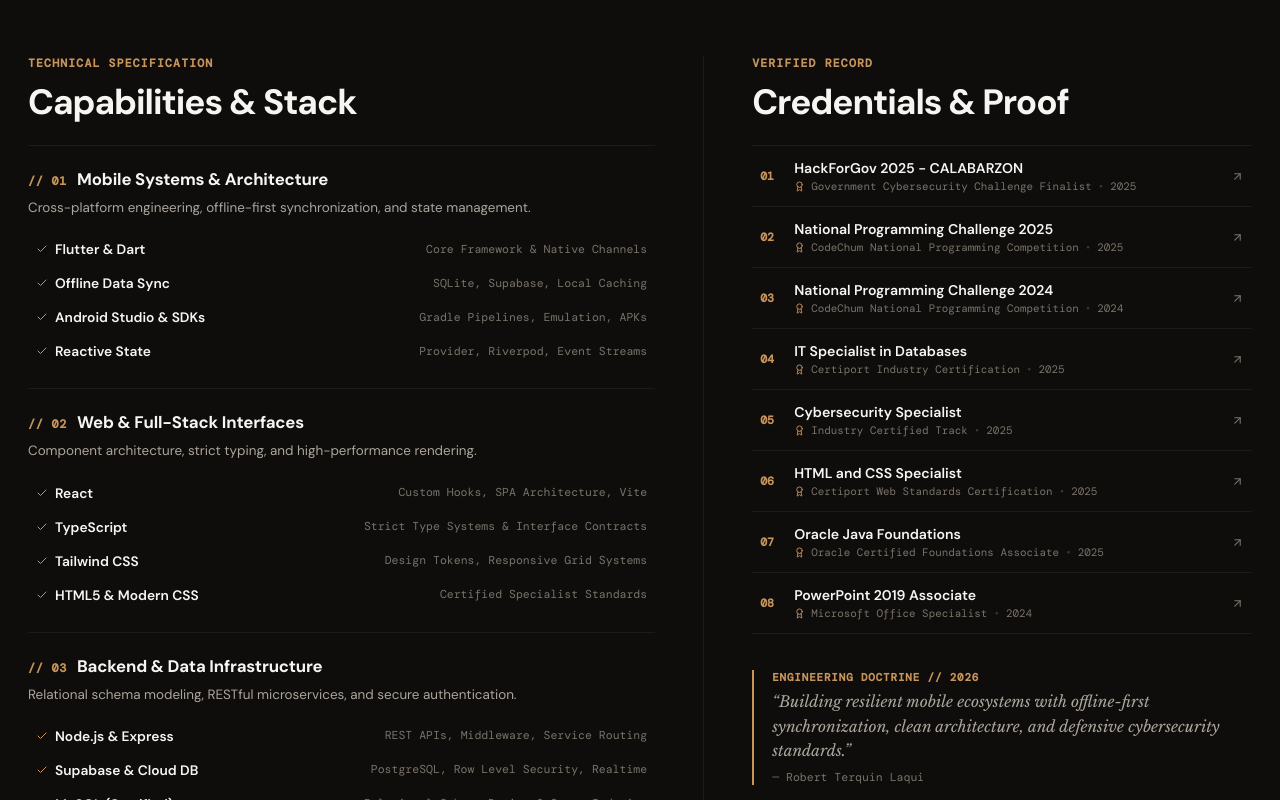
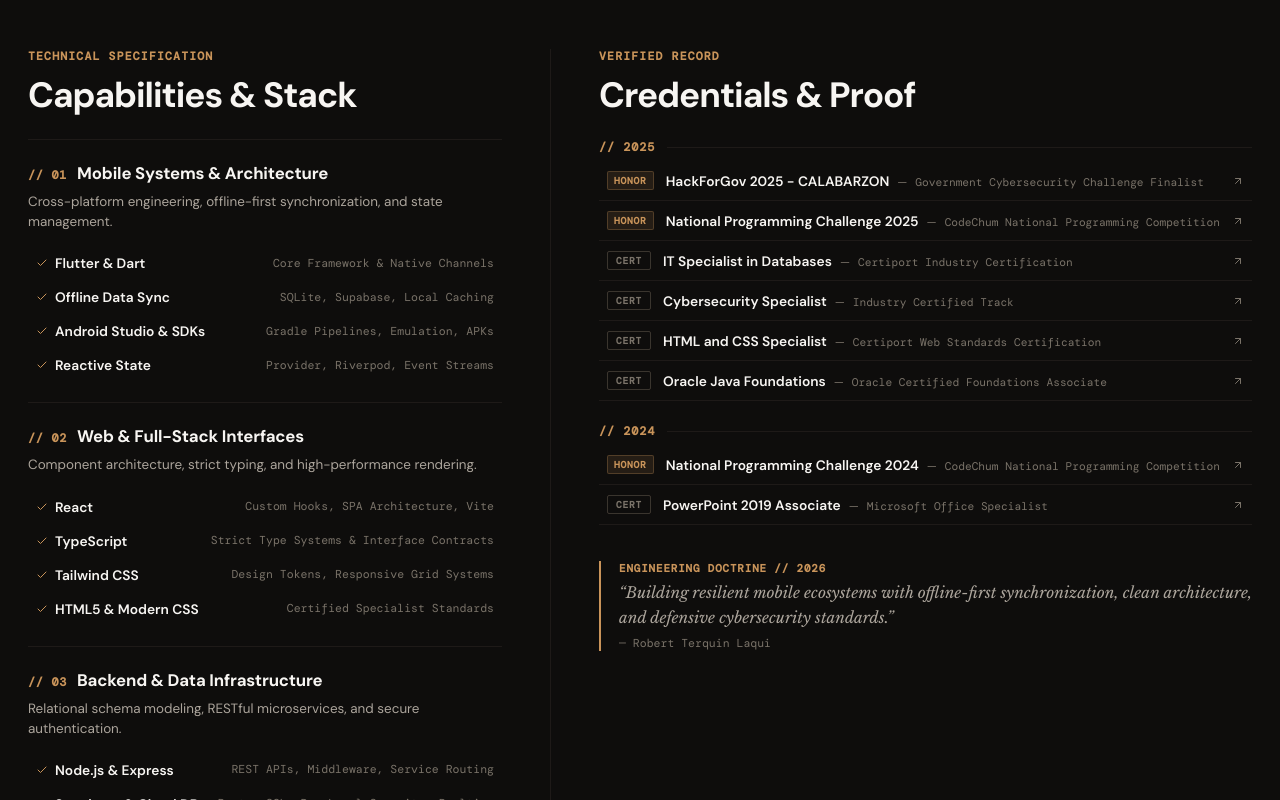
Before and after one commit to robertterquin/personal-portfolio, a React (Vite) app: page / in a window 1280 px wide. Shown: the part 1480-2280 px from the top of the page. Built offline with nearby package versions, Linux system fonts and the light colour scheme; a web font is replaced by a local one.

Commit message:
Refactor styles and structure: update accent colors, enhance hero title, and improve credentials display in the Toolkit section

```diff
--- a/src/App.css
+++ b/src/App.css
@@ -24,11 +24,11 @@
   --ink-muted: #aca59c;
   --ink-dim: #7a7369;
 
-  /* Warm Cognac Amber & Saddle Leather Accents */
+  /* Warm Cognac Saddle Leather Accents (Sampled from Profile Image) */
   --accent: #c9945a;
   --accent-hover: #d9aa74;
   --accent-dim: rgba(201, 148, 90, 0.12);
-  --accent-glow: rgba(201, 148, 90, 0.24);
+  --accent-glow: rgba(201, 148, 90, 0.22);
 
   --leather: #c9945a;
   --leather-subtle: rgba(201, 148, 90, 0.09);
@@ -317,12 +317,17 @@ html.theme-day .status-indicator {
 }
 
 .hero-title {
-  margin: 0 0 18px 0;
-  font-size: clamp(2.4rem, 4.8vw, 3.8rem);
+  margin: 0 0 22px 0;
+  font-size: clamp(2.5rem, 5vw, 4rem);
   font-weight: 800;
   line-height: 0.95;
   letter-spacing: -0.04em;
-  color: var(--ink);
+  color: var(--accent);
+}
+
+.hero-title-dot {
+  color: var(--accent);
+  opacity: 0.85;
 }
 
 .hero-bio {
@@ -1509,86 +1514,133 @@ html.theme-day .viewer-btn-primary:hover {
   text-align: right;
 }
 
-/* Credentials Ledger (Zero Cards) */
-.credentials-ledger {
+/* Chronological Proof Ledger (Zero Cards) */
+.chronological-ledger {
   display: flex;
   flex-direction: column;
-}
-
-.cred-ledger-row {
-  display: flex;
-  align-items: center;
-  gap: 14px;
-  padding: 13px 8px;
-  border-top: 1px solid var(--line);
+  gap: 22px;
+}
+
+.ledger-year-section {
+  display: flex;
+  flex-direction: column;
+}
+
+.ledger-year-header {
+  display: flex;
+  align-items: center;
+  gap: 12px;
+  margin-bottom: 6px;
+}
+
+.ledger-year-tag {
+  font-family: var(--font-mono);
+  font-size: 0.74rem;
+  font-weight: 700;
+  color: var(--accent);
+  letter-spacing: 0.08em;
+}
+
+.ledger-year-rule {
+  flex: 1;
+  height: 1px;
+  background: var(--line);
+}
+
+.ledger-year-list {
+  display: flex;
+  flex-direction: column;
+}
+
+.ledger-row {
+  display: flex;
+  align-items: center;
+  gap: 12px;
+  padding: 10px 8px;
+  border-bottom: 1px solid var(--line);
   transition: all 0.16s ease;
+  text-decoration: none;
   background: transparent;
 }
 
-.cred-ledger-row:last-child {
-  border-bottom: 1px solid var(--line);
-}
-
-.cred-ledger-row:hover {
+.ledger-row:hover {
   background: var(--card-hover);
   padding-left: 12px;
 }
 
-html.theme-day .cred-ledger-row:hover {
+html.theme-day .ledger-row:hover {
   background: rgba(158, 107, 56, 0.06);
 }
 
-.cred-ledger-num {
-  font-family: var(--font-mono);
+.ledger-type-tag {
+  font-family: var(--font-mono);
+  font-size: 0.6rem;
+  font-weight: 700;
+  letter-spacing: 0.08em;
+  padding: 2px 6px;
+  border-radius: 2px;
+  min-width: 44px;
+  text-align: center;
+  flex-shrink: 0;
+}
+
+.type-award {
+  color: var(--accent);
+  background: var(--accent-dim);
+  border: 1px solid var(--leather-border);
+}
+
+.type-cert {
+  color: var(--ink-dim);
+  background: transparent;
+  border: 1px solid var(--line-strong);
+}
+
+.ledger-text-col {
+  flex: 1;
+  display: flex;
+  align-items: baseline;
+  gap: 8px;
+  min-width: 0;
+  overflow: hidden;
+  white-space: nowrap;
+  text-overflow: ellipsis;
+}
+
+.ledger-title {
+  font-size: 0.86rem;
+  font-weight: 600;
+  color: var(--ink);
+  white-space: nowrap;
+  transition: color 0.15s ease;
+}
+
+.ledger-row:hover .ledger-title {
+  color: var(--accent);
+}
+
+.ledger-sub-dash {
+  color: var(--ink-dim);
   font-size: 0.72rem;
-  color: var(--accent);
-  font-weight: 700;
-  min-width: 20px;
-}
-
-.cred-ledger-content {
-  flex: 1;
-  display: flex;
-  flex-direction: column;
-  gap: 2px;
-}
-
-.cred-ledger-title {
-  font-size: 0.88rem;
-  font-weight: 600;
-  color: var(--ink);
-  transition: color 0.15s ease;
-}
-
-.cred-ledger-row:hover .cred-ledger-title {
-  color: var(--accent);
-}
-
-.cred-ledger-sub {
-  display: flex;
-  align-items: center;
-  gap: 6px;
-  font-family: var(--font-mono);
-  font-size: 0.68rem;
+  flex-shrink: 0;
+}
+
+.ledger-issuer {
+  font-family: var(--font-mono);
+  font-size: 0.7rem;
   color: var(--ink-dim);
-}
-
-.cred-type-icon {
-  color: var(--accent);
+  white-space: nowrap;
+  overflow: hidden;
+  text-overflow: ellipsis;
+}
+
+.ledger-arrow {
+  color: var(--ink-dim);
   flex-shrink: 0;
-}
-
-.cred-meta-dot {
-  color: var(--line-strong);
-}
-
-.cred-arrow-icon {
-  color: var(--ink-dim);
   transition: transform 0.15s ease, color 0.15s ease;
-  flex-shrink: 0;
-}
-
-.cred-ledger-row:hover .cred-arrow-icon {
+}
+
+.ledger-row:hover .ledger-arrow {
   color: var(--accent);
   transform: translate(2px, -2px);
 }
@@ -2304,4 +2356,19 @@ html.theme-day .terminal-container {
     text-align: left;
     padding-left: 19px;
   }
-}
+
+  .ledger-text-col {
+    flex-direction: column;
+    align-items: flex-start;
+    gap: 2px;
+    white-space: normal;
+  }
+
+  .ledger-sub-dash {
+    display: none;
+  }
+
+  .ledger-issuer {
+    white-space: normal;
+  }
+}
--- a/src/components/Masthead.tsx
+++ b/src/components/Masthead.tsx
@@ -8,16 +8,12 @@ export const Masthead: React.FC = () => {
       <div className="hero-grid">
         {/* Left Column (60%): Bio & Headline */}
         <div className="hero-content">
-          <div className="hero-label-wrap">
-            <span className="hero-pretitle">Full-Stack &amp; Mobile Engineer</span>
-          </div>
-
           <h1 className="hero-title">
             ROBERT
             <br />
             TERQUIN
             <br />
-            LAQUI
+            LAQUI<span className="hero-title-dot">.</span>
           </h1>
 
           <p className="hero-bio">
--- a/src/components/ToolkitSection.tsx
+++ b/src/components/ToolkitSection.tsx
@@ -1,5 +1,5 @@
 import React from 'react';
-import { ArrowUpRight, Award, GraduationCap, Check } from 'lucide-react';
+import { ArrowUpRight, Check } from 'lucide-react';
 import { credentialsData } from '../data/portfolioData';
 
 interface CapabilityGroup {
@@ -99,32 +99,48 @@ export const ToolkitSection: React.FC = () => {
             <h2 className="section-title">Credentials &amp; Proof</h2>
           </div>
 
-          <div className="credentials-ledger">
-            {credentialsData.map((item) => (
+          <div className="chronological-ledger">
+            {[
+              {
+                year: '2025',
+                items: credentialsData.filter((c) => c.year === '2025'),
+              },
+              {
+                year: '2024',
+                items: credentialsData.filter((c) => c.year === '2024'),
+              },
+            ].map((group) => (
+              <div key={group.year} className="ledger-year-section">
+                <div className="ledger-year-header">
+                  <span className="ledger-year-tag">// {group.year}</span>
+                  <span className="ledger-year-rule" aria-hidden="true"></span>
+                </div>
+
+                <div className="ledger-year-list">
+                  {group.items.map((item) => (
                     <a
-                key={item.index}
+                      key={item.title + item.year}
                       href={item.image}
                       target="_blank"
                       rel="noreferrer"
-                className="cred-ledger-row"
+                      className="ledger-row"
                       aria-label={`Inspect ${item.title} certificate`}
                     >
-                <span className="cred-ledger-num">{item.index}</span>
-                <div className="cred-ledger-content">
-                  <strong className="cred-ledger-title">{item.title}</strong>
-                  <div className="cred-ledger-sub">
-                    {item.type === 'Degree' ? (
-                      <GraduationCap size={11} className="cred-type-icon" />
-                    ) : (
-                      <Award size={11} className="cred-type-icon" />
-                    )}
-                    <span>{item.institution}</span>
-                    <span className="cred-meta-dot">•</span>
-                    <span>{item.year}</span>
+                      <span className={`ledger-type-tag ${item.type === 'Award' ? 'type-award' : 'type-cert'}`}>
+                        {item.type === 'Award' ? 'HONOR' : 'CERT'}
+                      </span>
+
+                      <div className="ledger-text-col">
+                        <strong className="ledger-title">{item.title}</strong>
+                        <span className="ledger-sub-dash">—</span>
+                        <span className="ledger-issuer">{item.institution}</span>
+                      </div>
+
+                      <ArrowUpRight size={12} className="ledger-arrow" />
+                    </a>
+                  ))}
                 </div>
               </div>
-                <ArrowUpRight size={13} className="cred-arrow-icon" />
-              </a>
             ))}
           </div>
 
```
Lines whose indentation alone changed are shown as unchanged.
